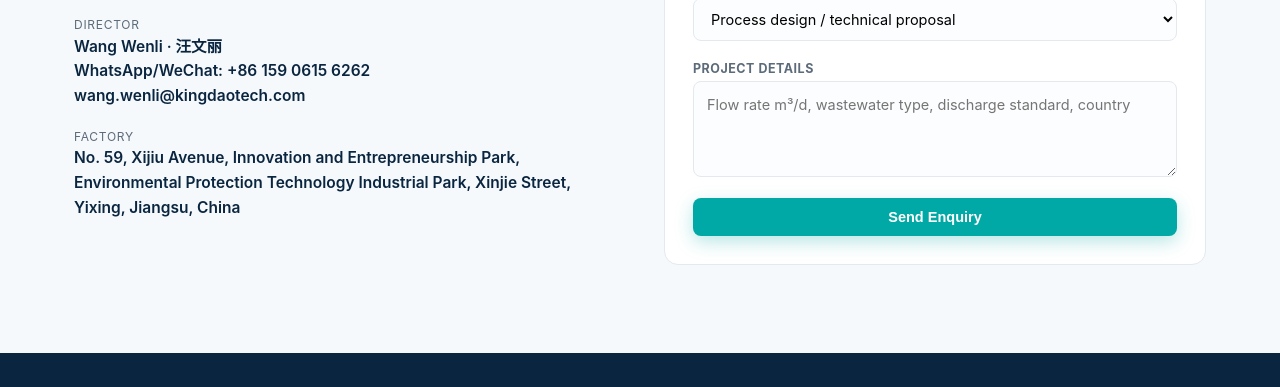
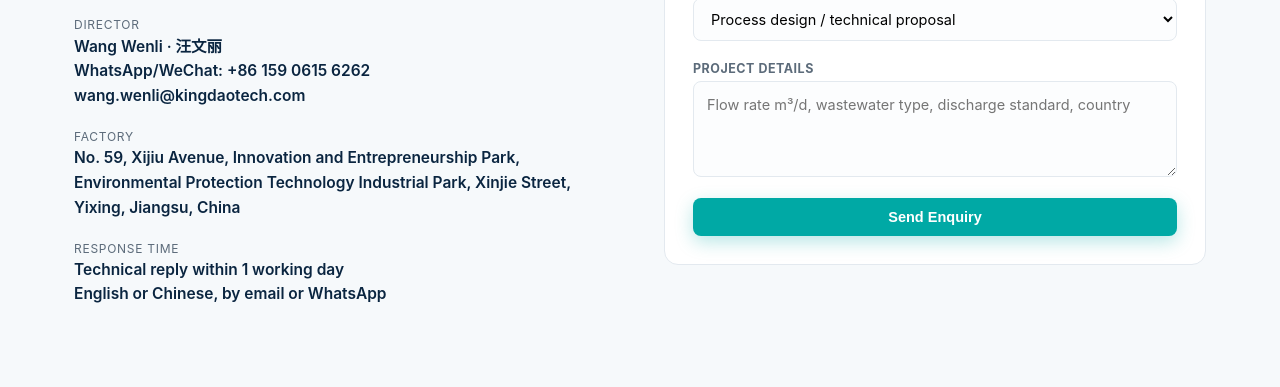
Before and after one commit to epsilonzhu-1988/kingdaotech-site, a plain HTML site: page index.html in a window 1280 px wide. Shown: the part 6735-7122 px from the top of the page. Drawn offline with Linux system fonts and the light colour scheme.

Commit message:
首页联系区左栏加Response time(1个工作日内技术回复/中英文),平衡左右高度

```diff
--- a/index.html
+++ b/index.html
@@ -257,6 +257,7 @@
         <div class="ci"><div><div class="k">Business Manager</div><div class="v">Zhu Rongtao · 朱荣涛<br>WhatsApp/WeChat: +86 159 0615 8868<br>zhu.rongtao@kingdaotech.com</div></div></div>
         <div class="ci"><div><div class="k">Director</div><div class="v">Wang Wenli · 汪文丽<br>WhatsApp/WeChat: +86 159 0615 6262<br>wang.wenli@kingdaotech.com</div></div></div>
         <div class="ci"><div><div class="k">Factory</div><div class="v">No. 59, Xijiu Avenue, Innovation and Entrepreneurship Park, Environmental Protection Technology Industrial Park, Xinjie Street, Yixing, Jiangsu, China</div></div></div>
+        <div class="ci"><div><div class="k">Response time</div><div class="v">Technical reply within 1 working day<br>English or Chinese, by email or WhatsApp</div></div></div>
       </div>
     </div>
     <form action="https://formsubmit.co/zhu.rongtao@kingdaotech.com" method="POST" onsubmit="var b=this.querySelector('[type=submit]');b.textContent='Sending…';b.disabled=true;"><input type="hidden" name="_subject" value="Website enquiry - kingdaotech.com"><input type="hidden" name="_next" value="https://www.kingdaotech.com/thank-you.html"><input type="hidden" name="_captcha" value="false"><input type="hidden" name="_template" value="table"><input type="text" name="_honey" style="display:none">
```
